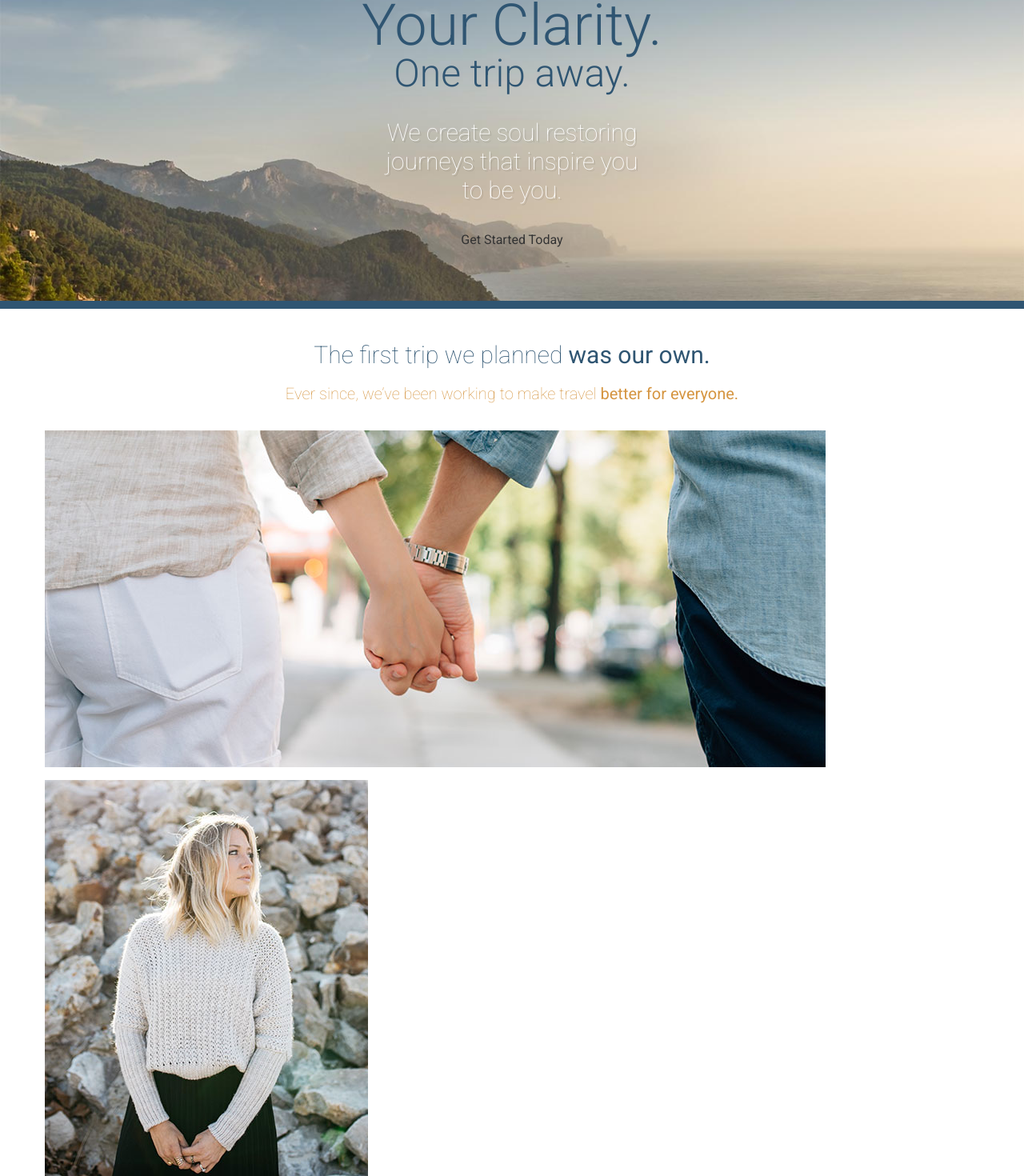
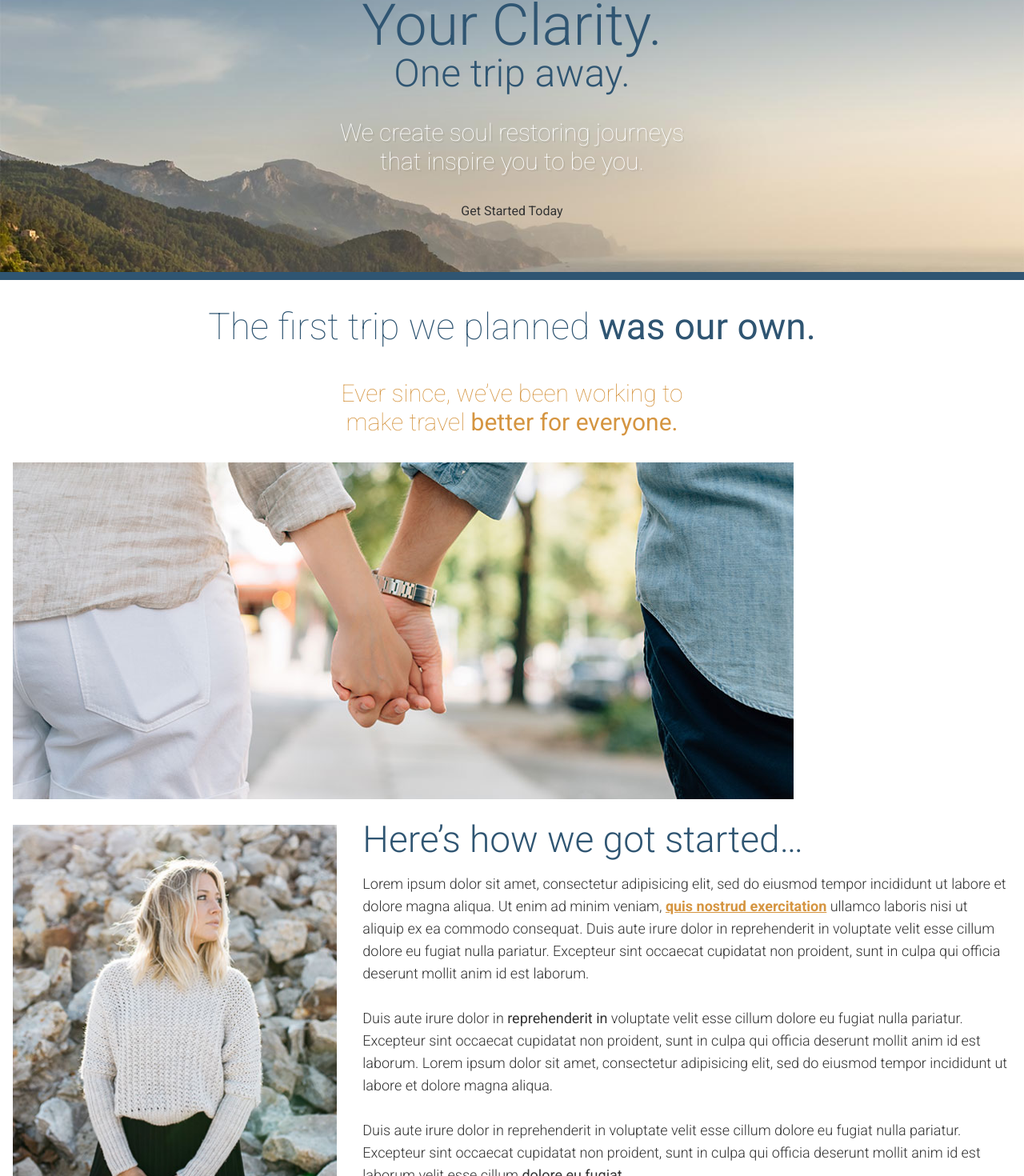
Before and after one commit to dmaisano/travel-site, a React (Create React App) app: page / in a window 1280 px wide. Shown: the part 132-1602 px from the top of the page at 80% size. Built offline with nearby package versions, Linux system fonts and the light colour scheme.

Commit message:
Added splash desktop styles

```diff
--- a/src/components/hero/hero.tsx
+++ b/src/components/hero/hero.tsx
@@ -45,12 +45,12 @@ const Hero: React.FC = () => {
         <h1 className="text-primary font-light text-4xl sm:text-7xl pb">
           Your Clarity.
         </h1>
-        <h2 className="text-primary font-light text-2xl sm:text-5xl md:mb-8">
+        <h2 className="text-primary font-light text-2xl sm:text-5xl sm:mb-4 md:mb-8">
           One trip away.
         </h2>
         <p
           id="description"
-          className="text-white font-thin text-lg md:text-3xl w-3/4 md:w-2/3 lg:w-1/4 my-4 mx-auto md:mb-8"
+          className="text-white font-thin text-lg sm:text-3xl max-w-md my-4 mx-auto md:mb-8"
         >
           We create soul restoring journeys that inspire you to be you.
         </p>
--- a/src/components/splash/splash.css
+++ b/src/components/splash/splash.css
@@ -9,3 +9,23 @@
     @apply underline font-bold;
   }
 }
+
+@media (min-width: 530px) {
+  #splash {
+    h2 {
+      font-size: 2.875rem;
+    }
+
+    p {
+      @apply text-lg;
+    }
+  }
+}
+
+@media (min-width: 800px) {
+  #splash {
+    img:nth-child(1) {
+      align-self: flex-start;
+    }
+  }
+}
--- a/src/components/splash/splash.tsx
+++ b/src/components/splash/splash.tsx
@@ -30,51 +30,59 @@ const Splash: React.FC = () => {
   }, []);
 
   return (
-    <div id="splash" className="pt-10 px-4 mx-auto max-w-screen-lg">
-      <h2 className="text-primary text-center text-3xl font-thin mb-4">
+    <div id="splash" className="wrapper py-10 px-4">
+      <h2 className="text-primary text-center text-3xl font-thin mb-6 md:mb-8 lg:mb-12">
         The first trip we planned{" "}
         <span className="font-normal">was our own.</span>
       </h2>
-      <h3 className="text-accent text-center text-xl font-thin mb-8">
+      <h3 className="text-accent text-center text-xl sm:text-3xl font-thin mb-8 lg:max-w-md lg:mx-auto">
         Ever since, we&rsquo;ve been working to make travel{" "}
         <span className="font-normal">better for everyone.</span>
       </h3>
+      <div className="w-full flex justify-items-center">
         <img
-        className="mb-4"
+          className="mb-8"
           src={firstTrip}
           alt="Couple walking down a street."
         />
+      </div>
+      <div id="founder" className="block md:flex lg:max-w-screen-xl mx-auto">
         <img
-        className="mb-4 md:mb-0"
+          className="mb-8 md:mb-0 w-auto md:w-1/3 md:mr-8"
           src={ourStartUrl}
           alt="Our founder, Jane Doe"
         />
+        <div className="w-auto md:w-2/3">
           <h2 className="text-primary font-light text-3xl mb-6">
             Here&rsquo;s how we got started&hellip;
           </h2>
           <p>
-        Lorem ipsum dolor sit amet, consectetur adipisicing elit, sed do eiusmod
-        tempor incididunt ut labore et dolore magna aliqua. Ut enim ad minim
-        veniam, <a href="#">quis nostrud exercitation</a> ullamco laboris nisi
-        ut aliquip ex ea commodo consequat. Duis aute irure dolor in
-        reprehenderit in voluptate velit esse cillum dolore eu fugiat nulla
-        pariatur. Excepteur sint occaecat cupidatat non proident, sunt in culpa
-        qui officia deserunt mollit anim id est laborum.
+            Lorem ipsum dolor sit amet, consectetur adipisicing elit, sed do
+            eiusmod tempor incididunt ut labore et dolore magna aliqua. Ut enim
+            ad minim veniam, <a href="#">quis nostrud exercitation</a> ullamco
+            laboris nisi ut aliquip ex ea commodo consequat. Duis aute irure
+            dolor in reprehenderit in voluptate velit esse cillum dolore eu
+            fugiat nulla pariatur. Excepteur sint occaecat cupidatat non
+            proident, sunt in culpa qui officia deserunt mollit anim id est
+            laborum.
           </p>
           <p>
             Duis aute irure dolor in <strong>reprehenderit in</strong> voluptate
             velit esse cillum dolore eu fugiat nulla pariatur. Excepteur sint
             occaecat cupidatat non proident, sunt in culpa qui officia deserunt
             mollit anim id est laborum. Lorem ipsum dolor sit amet, consectetur
-        adipisicing elit, sed do eiusmod tempor incididunt ut labore et dolore
-        magna aliqua.
+            adipisicing elit, sed do eiusmod tempor incididunt ut labore et
+            dolore magna aliqua.
           </p>
           <p>
-        Duis aute irure dolor in reprehenderit in voluptate velit esse cillum
-        dolore eu fugiat nulla pariatur. Excepteur sint occaecat cupidatat non
-        proident, sunt in culpa qui officia deserunt mollit anim id est laborum
-        velit esse cillum <strong>dolore eu fugiat.</strong>
+            Duis aute irure dolor in reprehenderit in voluptate velit esse
+            cillum dolore eu fugiat nulla pariatur. Excepteur sint occaecat
+            cupidatat non proident, sunt in culpa qui officia deserunt mollit
+            anim id est laborum velit esse cillum{" "}
+            <strong>dolore eu fugiat.</strong>
           </p>
+        </div>
+      </div>
     </div>
   );
 };
```
Lines whose indentation alone changed are shown as unchanged.
